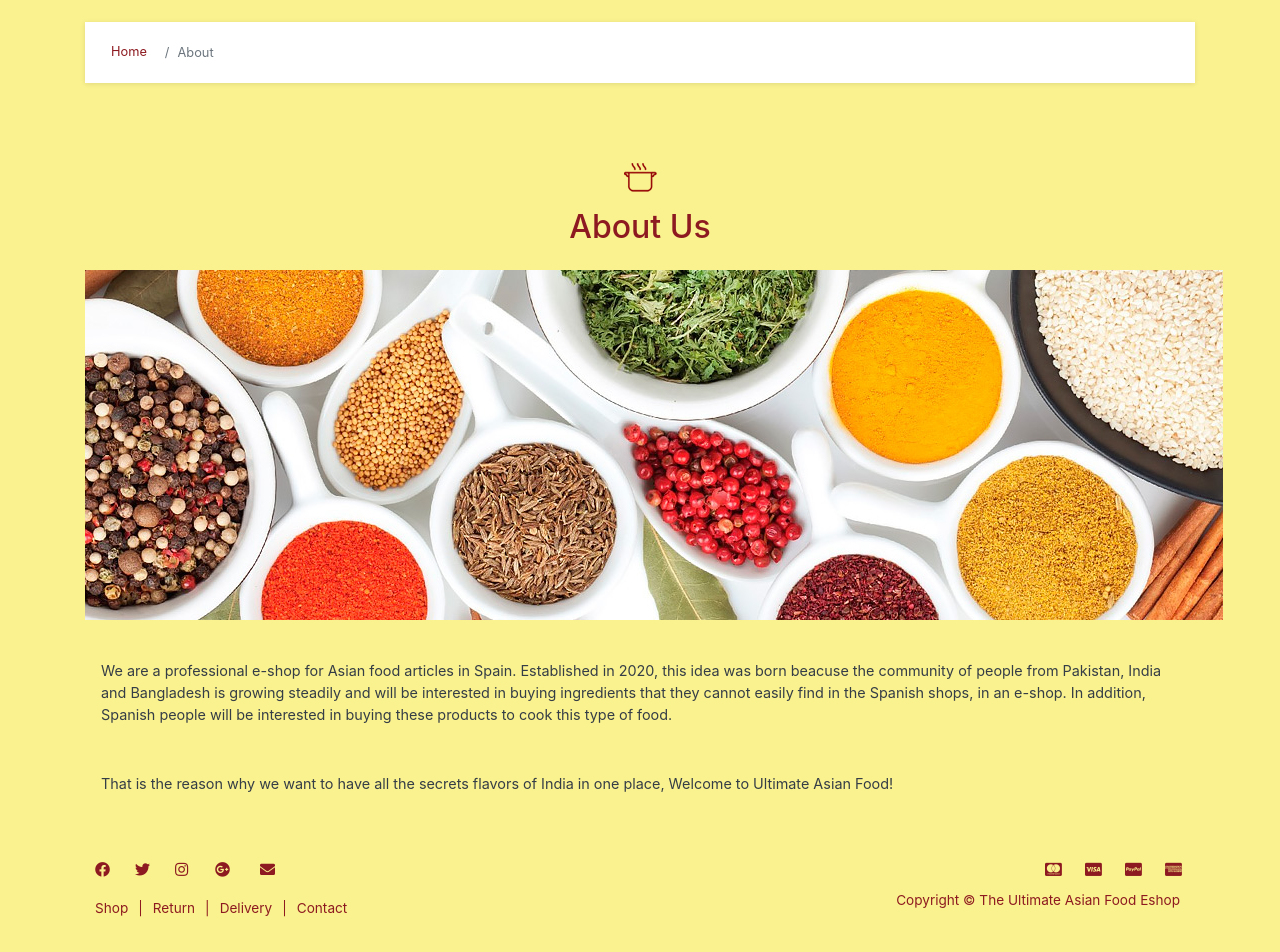
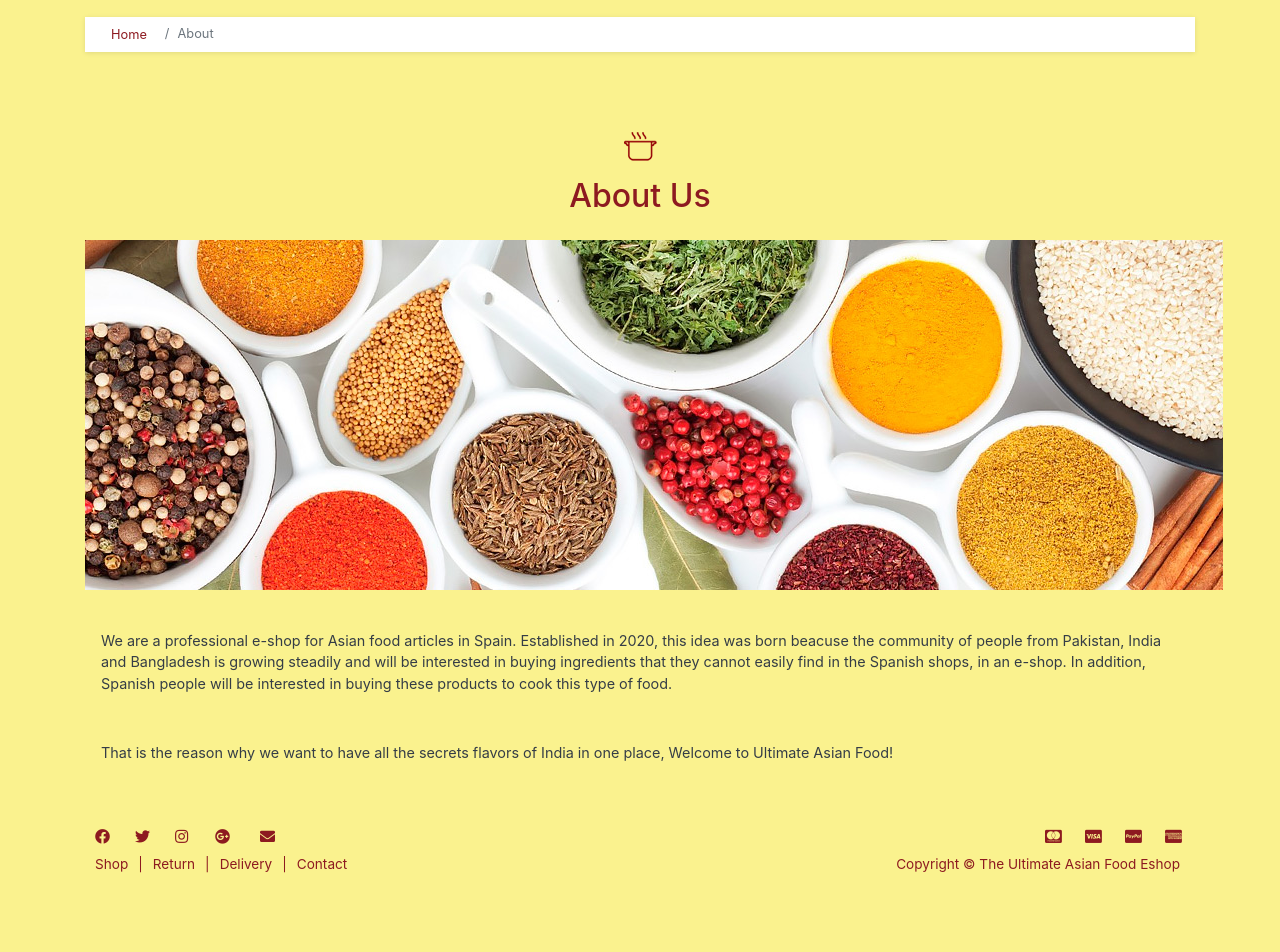
Before and after one commit to Kobyjc08/Frontend_Ultimate_Asian_Food, a React (Create React App) app in the folder frontend/: page /About in a window 1280 px wide. Shown: the part 135-1087 px from the top of the page. After the commit the page ends 1029 px from the top, so only its background shows below. Built offline with nearby package versions, Linux system fonts and the light colour scheme; no server answers.

Commit message:
modified general css styles

```diff
--- a/frontend/src/assets/style.default.css
+++ b/frontend/src/assets/style.default.css
@@ -492,7 +492,6 @@ h1 {
   width: 30px;
   height: 30px;
   border-radius: 15px;
-  line-height: 26px;
   font-size: 15px;
   text-align: center;
   -webkit-transition: all 0.3s;
@@ -502,13 +501,13 @@ h1 {
 
 #copyright .social a i {
   vertical-align: bottom;
-  line-height: 30px;
+  line-height: 20px;
 }
 
 #copyright .social_special {
   text-align: right;
   vertical-align: bottom;
-  line-height: 30px;
+  line-height: px;
 }
 
 /*
@@ -1346,6 +1345,7 @@ STYLE SWITCHER FOR DEMO
 .navbar-brand {
   display: inline-block;
   padding-top: 0;
+  padding-bottom: 0;
   margin-right: 1rem;
   font-size: 1.125rem;
 }
@@ -1528,16 +1528,16 @@ STYLE SWITCHER FOR DEMO
 .btn-primary.disabled,
 .btn-primary:disabled {
   color: #212529;
-  background-color: #4fbfa8;
-  border-color: #4fbfa8;
+  background-color: #e4dc7c;
+  border-color: #e4dc7c;
 }
 
 .btn-primary:not(:disabled):not(.disabled):active,
 .btn-primary:not(:disabled):not(.disabled).active,
 .show > .btn-primary.dropdown-toggle {
   color: #fff;
-  background-color: #3aa18c;
-  border-color: #379783;
+  background-color: #e4dc7c;
+  border-color: #e4dc7c;
 }
 
 .btn-primary:not(:disabled):not(.disabled):active:focus,
@@ -1589,14 +1589,14 @@ STYLE SWITCHER FOR DEMO
 
 .btn-success {
   color: #fff;
-  background-color: #28a745;
-  border-color: #28a745;
+  background-color: #8d1a20;
+  border-color: #8d1a20;
 }
 
 .btn-success:hover {
   color: #fff;
-  background-color: #218838;
-  border-color: #1e7e34;
+  background-color: #58050a;
+  border-color: #58050a;
 }
 
 .btn-success:focus,
@@ -2177,7 +2177,7 @@ a {
   color: #8d1a20;
   text-decoration: none;
   padding: 0px 10px;
-  line-height: 3.5;
+  line-height: 1.5;
 }
 
 a:hover,
@@ -2185,7 +2185,7 @@ a:focus {
   color: #7e060c;
   text-decoration: underline;
   padding: 0px 10px;
-  line-height: 3.5;
+  line-height: 1.5;
 }
 
 h1,
@@ -3300,5 +3300,5 @@ code {
 
 #breadcrumb_links_vertical {
   vertical-align: bottom;
-  line-height: 45px;
-}
+  line-height: 18px;
+}
```
